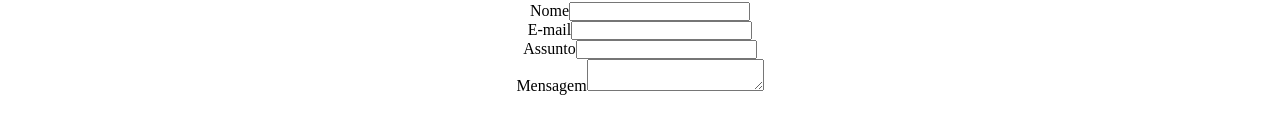
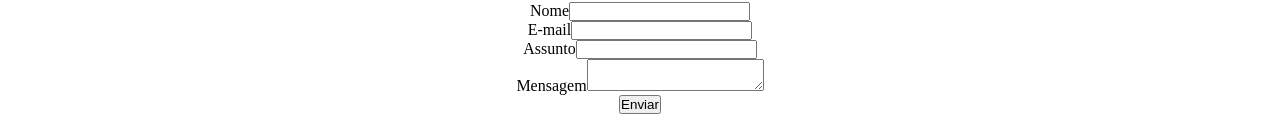
Before and after one commit to PedroSalvino/site-ws, an Angular app: page / in a window 1280 px wide. Shown: the part 1403-1539 px from the top of the page. Built offline with nearby package versions, Linux system fonts and the light colour scheme.

Commit message:
1 file modified

```diff
--- a/src/app/home/home.component.html
+++ b/src/app/home/home.component.html
@@ -125,6 +125,9 @@
           minlength="1"
         ></textarea>
       </div>
+      <div>
+        <button class="" type="submit">Enviar</button>
+      </div>
     </div>
   </section>
 </main>
```
